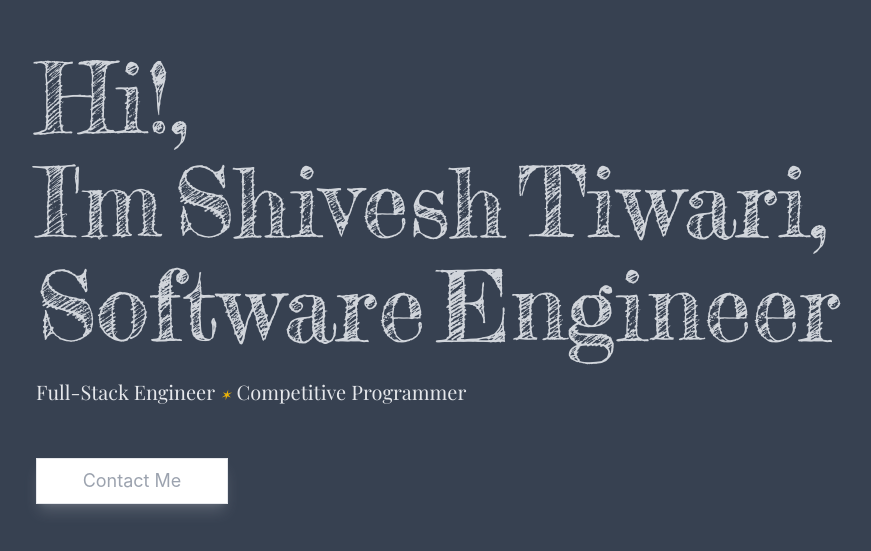
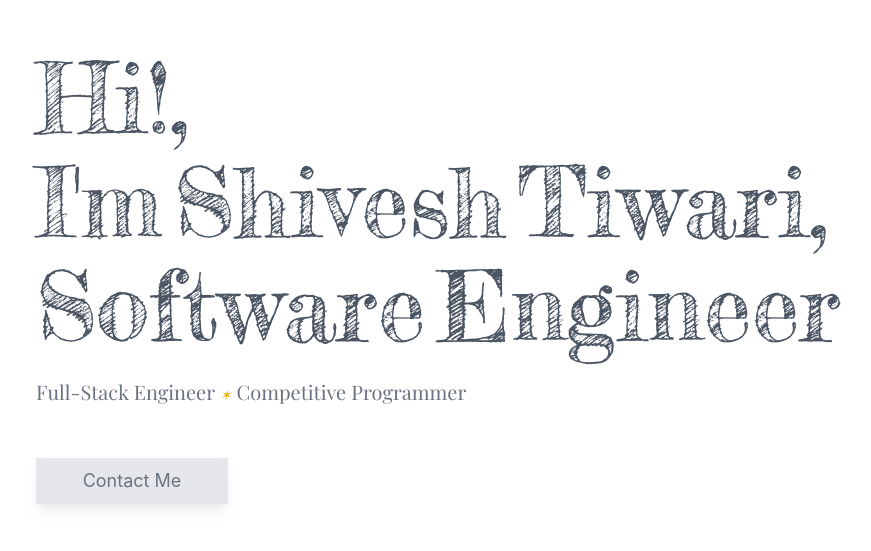
Before and after one commit to Sonkar-Shreya/portfolio, a React (Create React App) app: page / in a window 1280 px wide. Shown: the part 109-660 px from the top of the page, without its empty margins (28-899 px from the left). Built offline with nearby package versions, Linux system fonts and the light colour scheme.

Commit message:
modified style

```diff
--- a/src/container/components/common/CustomButton.js
+++ b/src/container/components/common/CustomButton.js
@@ -5,7 +5,7 @@ const CustomButton = ({
 }) => {
 
 	// shadow-lg shadow-green-500/20 hover:shadow-green-500/40 hover:bg-green-500 hover:text-green-100
-	const result = 'text-lg px-3 py-2 cursor-pointer text-center shadow-lg shadow-gray-300/20 bg-gray-100 text-gray-400 bg-white border border-gray-200 hover:shadow-yellow-700/40 hover:bg-yellow-400 hover:text-gray-700 easeInOut duration-300 hover:border-yellow-400'
+	const result = 'text-lg px-3 py-2 cursor-pointer text-center shadow-lg shadow-gray-400/20 bg-gray-200 text-gray-500 border border-gray-200 hover:shadow-yellow-700/40 hover:bg-yellow-400 hover:text-gray-700 easeInOut duration-300 hover:border-yellow-400'
 
 	return (
 		<div className={result}>
--- a/src/container/components/common/LargeChar.js
+++ b/src/container/components/common/LargeChar.js
@@ -2,7 +2,7 @@ import React from 'react'
 
 const LargeChar = ({char = '', space}) => {
 	return (
-		<div className = {'text-8xl font-FredericatheGreat text-gray-300 hover:text-yellow-400 hover:drop-shadow-lg hover:animate-pulse duration-50 ' + (space ? ' ml-3' : '')}>
+		<div className = {'text-8xl font-FredericatheGreat text-gray-600 hover:text-yellow-400 hover:drop-shadow-lg hover:animate-pulse duration-50 ' + (space ? ' ml-3' : '')}>
 			{char}
 		</div>
 	)
--- a/src/container/components/landing/NameSection.js
+++ b/src/container/components/landing/NameSection.js
@@ -8,7 +8,7 @@ const NameSection = () => {
 	const singleLineClass = 'flex my-1';
 
 	return (
-		<div className = 'flex justify-center flex-col h-full px-16 bg-gray-700'>
+		<div className = 'flex justify-center flex-col h-full px-16 bg-white'>
 			<div className  = {singleLineClass}>
 				<LargeChar char = 'H' />
 				<LargeChar char = 'i' />
@@ -55,7 +55,7 @@ const NameSection = () => {
 				<LargeChar char = 'r'/>
 			</div>
 
-			<div className = ' text-gray-200 py-5 text-xl font-PlayFair'>
+			<div className = 'text-gray-500 py-5 text-xl font-PlayFair'>
 				<span> Full-Stack Engineer </span>
 				<i className = "text-sm text-yellow-500">&#10038;</i>
 				<span> Competitive Programmer </span>
```
